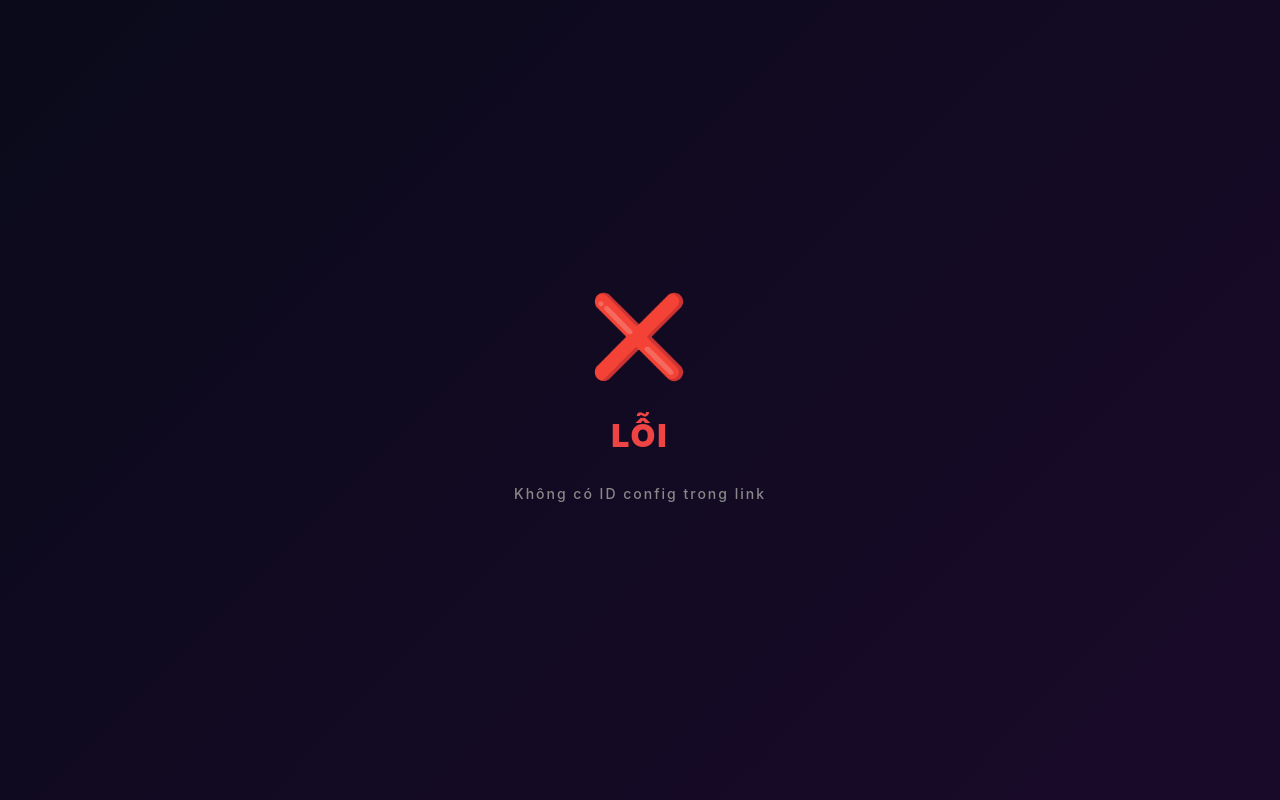
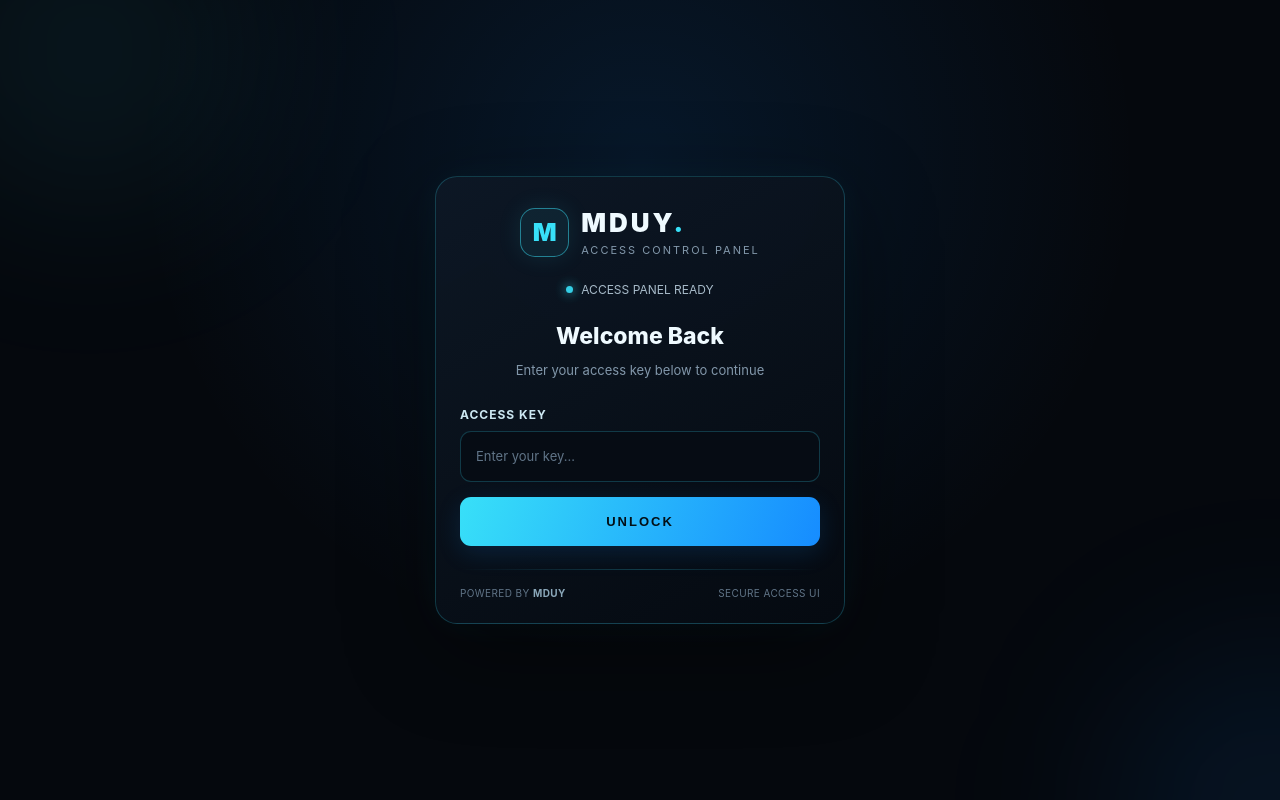
Before and after one commit to mduy913/Proxymduyf, a plain HTML site: page index.html in a window 1280 px wide. Drawn offline with Linux system fonts and the light colour scheme.

Commit message:
Update index.html

```diff
--- a/index.html
+++ b/index.html
@@ -1,138 +1,387 @@
+
 <!DOCTYPE html>
 <html lang="vi">
 <head>
   <meta charset="UTF-8">
-<meta name="viewport" content="width=device-width, initial-scale=1.0, maximum-scale=1.0, user-scalable=no">
-<title>Đang tải...</title>
+  <meta name="viewport" content="width=device-width, initial-scale=1.0">
+  <meta name="theme-color" content="#05080d">
+  <title>MDUY | Access Panel</title>
+
   <style>
-* { box-sizing: border-box; margin: 0; padding: 0; }
-html, body { width: 100vw; height: 100vh; overflow: hidden; background: #000; }
-.btn {
-    position: fixed; inset: 0;
-    background: linear-gradient(135deg, #0a0a1a 0%, #1a0a2a 100%);
-    border: none; color: #fff;
-    font-family: -apple-system, BlinkMacSystemFont, 'Segoe UI', Roboto, sans-serif;
-    font-size: 32px; font-weight: 900; letter-spacing: 2px;
+    :root {
+      --bg: #05080d;
+      --panel: #0a111b;
+      --cyan: #38e0f8;
+      --blue: #168cff;
+      --text: #effaff;
+      --muted: #8297aa;
+      --border: rgba(56, 224, 248, .22);
+    }
+
+    * {
+      box-sizing: border-box;
+      margin: 0;
+      padding: 0;
+    }
+
+    body {
+      min-height: 100vh;
+      display: flex;
+      align-items: center;
+      justify-content: center;
+      padding: 20px;
+      overflow-x: hidden;
+      color: var(--text);
+      background:
+        radial-gradient(ellipse at 50% 20%,
+          rgba(22, 140, 255, .12), transparent 55%),
+        var(--bg);
+      font-family: -apple-system, BlinkMacSystemFont,
+        "Segoe UI", sans-serif;
+    }
+
+    .ambient {
+      position: fixed;
+      width: 320px;
+      height: 320px;
+      border-radius: 50%;
+      background: rgba(56, 224, 248, .07);
+      filter: blur(90px);
+      pointer-events: none;
+      animation: float 7s ease-in-out infinite alternate;
+    }
+
+    .ambient.one {
+      top: -130px;
+      left: -100px;
+    }
+
+    .ambient.two {
+      right: -120px;
+      bottom: -150px;
+      background: rgba(22, 140, 255, .1);
+      animation-delay: -3s;
+    }
+
+    .panel {
+      position: relative;
+      z-index: 1;
+      width: 100%;
+      max-width: 410px;
+      padding: 30px 24px 24px;
+      border: 1px solid var(--border);
+      border-radius: 22px;
+      background: linear-gradient(
+        150deg,
+        rgba(13, 24, 37, .97),
+        rgba(5, 10, 17, .98)
+      );
+      box-shadow:
+        0 25px 90px rgba(0, 0, 0, .45),
+        0 0 35px rgba(56, 224, 248, .055);
+      animation: appear .65s ease both;
+    }
+
+    .brand {
+      display: flex;
+      align-items: center;
+      justify-content: center;
+      gap: 12px;
+      margin-bottom: 25px;
+    }
+
+    .brand-icon {
+      display: grid;
+      place-items: center;
+      width: 49px;
+      height: 49px;
+      border: 1px solid rgba(56, 224, 248, .5);
+      border-radius: 15px;
+      color: var(--cyan);
+      background: rgba(56, 224, 248, .07);
+      box-shadow: 0 0 24px rgba(56, 224, 248, .1);
+      font-size: 25px;
+      font-weight: 900;
+    }
+
+    .brand-name {
+      font-size: 26px;
+      font-weight: 900;
+      letter-spacing: 3px;
+    }
+
+    .brand-name span {
+      color: var(--cyan);
+    }
+
+    .subtitle {
+      margin-top: 5px;
+      color: var(--muted);
+      font-size: 11px;
+      letter-spacing: 2px;
+    }
+
+    .status {
+      display: flex;
+      justify-content: center;
+      align-items: center;
+      gap: 8px;
+      margin-bottom: 25px;
+      color: #a7bac9;
+      font-size: 12px;
+    }
+
+    .status-dot {
+      width: 7px;
+      height: 7px;
+      border-radius: 50%;
+      background: var(--cyan);
+      box-shadow: 0 0 12px var(--cyan);
+      animation: pulse 1.8s infinite;
+    }
+
+    .heading {
+      margin-bottom: 9px;
+      text-align: center;
+      font-size: 23px;
+      font-weight: 800;
+    }
+
+    .description {
+      margin-bottom: 25px;
+      text-align: center;
+      color: var(--muted);
+      font-size: 13px;
+      line-height: 1.7;
+    }
+
+    .field-label {
+      display: block;
+      margin-bottom: 9px;
+      color: #cce7f1;
+      font-size: 12px;
+      font-weight: 750;
+      letter-spacing: 1px;
+    }
+
+    .input-wrap {
+      position: relative;
+      margin-bottom: 15px;
+    }
+
+    .key-input {
+      width: 100%;
+      height: 51px;
+      padding: 0 15px;
+      outline: none;
+      border: 1px solid var(--border);
+      border-radius: 11px;
+      background: #060c14;
+      color: var(--text);
+      font: inherit;
+      font-size: 13px;
+      transition: .2s;
+    }
+
+    .key-input::placeholder {
+      color: #607487;
+    }
+
+    .key-input:focus {
+      border-color: var(--cyan);
+      box-shadow: 0 0 0 3px rgba(56, 224, 248, .08);
+    }
+
+    .unlock-btn {
+      position: relative;
+      width: 100%;
+      height: 49px;
+      overflow: hidden;
+      border: 0;
+      border-radius: 11px;
+      color: #031017;
+      background: linear-gradient(110deg, var(--cyan), var(--blue));
+      font-size: 13px;
+      font-weight: 900;
+      letter-spacing: 2px;
       cursor: pointer;
-    display: flex; flex-direction: column;
-    align-items: center; justify-content: center;
-    gap: 20px;
-    animation: pulse 2s ease-in-out infinite;
-    transition: all 0.3s;
+      transition: transform .2s, filter .2s, box-shadow .2s;
+      box-shadow: 0 7px 25px rgba(22, 140, 255, .15);
     }
-.btn:active { transform: scale(0.98); }
-.btn .icon { font-size: 80px; animation: bounce 1.5s ease-in-out infinite; }
-.btn .text { background: linear-gradient(135deg, #a855f7, #ec4899, #f59e0b); -webkit-background-clip: text; -webkit-text-fill-color: transparent; }
-.btn .sub { font-size: 14px; color: #888; font-weight: 500; margin-top: 10px; padding: 0 20px; text-align: center; }
-.btn.error { animation: none; }
-.btn.error .text { background: none; -webkit-text-fill-color: #ef4444; color: #ef4444; }
-.btn.success { animation: successGlow 2s ease-in-out infinite; }
-.btn.success .icon { animation: none; }
-@keyframes pulse { 0%, 100% { box-shadow: inset 0 0 0 0 rgba(168,85,247,0); } 50% { box-shadow: inset 0 0 100px 0 rgba(168,85,247,0.3); } }
-@keyframes successGlow { 0%, 100% { box-shadow: inset 0 0 0 0 rgba(34,197,94,0); } 50% { box-shadow: inset 0 0 100px 0 rgba(34,197,94,0.3); } }
-@keyframes bounce { 0%, 100% { transform: translateY(0); } 50% { transform: translateY(-15px); } }
+
+    .unlock-btn:hover {
+      filter: brightness(1.12);
+      box-shadow: 0 7px 30px rgba(56, 224, 248, .22);
+    }
+
+    .unlock-btn:active {
+      transform: scale(.985);
+    }
+
+    .unlock-btn:disabled {
+      opacity: .65;
+      cursor: wait;
+    }
+
+    .message {
+      display: none;
+      margin-top: 14px;
+      padding: 11px;
+      border: 1px solid var(--border);
+      border-radius: 9px;
+      color: var(--cyan);
+      background: rgba(56, 224, 248, .05);
+      text-align: center;
+      font-size: 12px;
+      line-height: 1.6;
+    }
+
+    .message.show {
+      display: block;
+    }
+
+    .message.error {
+      color: #ff9292;
+      border-color: rgba(255, 100, 100, .3);
+      background: rgba(255, 80, 80, .05);
+    }
+
+    .divider {
+      height: 1px;
+      margin: 23px 0 17px;
+      background: linear-gradient(
+        90deg, transparent, var(--border), transparent
+      );
+    }
+
+    .footer {
+      display: flex;
+      justify-content: space-between;
+      gap: 10px;
+      color: #607487;
+      font-size: 10px;
+      letter-spacing: .4px;
+    }
+
+    .footer strong {
+      color: #8ba8ba;
+      font-weight: 650;
+    }
+
+    @keyframes appear {
+      from { opacity: 0; transform: translateY(15px); }
+      to { opacity: 1; transform: translateY(0); }
+    }
+
+    @keyframes pulse {
+      50% { opacity: .45; box-shadow: 0 0 3px var(--cyan); }
+    }
+
+    @keyframes float {
+      from { transform: translate(0, 0); }
+      to { transform: translate(35px, 25px); }
+    }
+
+    @media (max-width: 420px) {
+      .panel { padding: 26px 19px 21px; }
+      .brand-name { font-size: 23px; }
+      .heading { font-size: 21px; }
+    }
   </style>
 </head>
+
 <body>
+  <div class="ambient one"></div>
+  <div class="ambient two"></div>
 
-<button class="btn" id="btn">
-    <div class="icon" id="icon">📥</div>
-    <div class="text" id="text">ĐANG TẢI...</div>
-    <div class="sub" id="sub">Vui lòng đợi</div>
+  <main class="panel">
+    <header class="brand">
+      <div class="brand-icon">M</div>
+      <div>
+        <div class="brand-name">MDUY<span>.</span></div>
+        <div class="subtitle">ACCESS CONTROL PANEL</div>
+      </div>
+    </header>
+
+    <div class="status">
+      <span class="status-dot"></span>
+      <span id="statusText">ACCESS PANEL READY</span>
+    </div>
+
+    <h1 class="heading">Welcome Back</h1>
+    <p class="description">
+      Enter your access key below to continue
+    </p>
+
+    <form id="unlockForm">
+      <label class="field-label" for="accessKey">
+        ACCESS KEY
+      </label>
+
+      <div class="input-wrap">
+        <input
+          id="accessKey"
+          class="key-input"
+          type="password"
+          placeholder="Enter your key..."
+          autocomplete="off"
+          spellcheck="false"
+          required
+        >
+      </div>
+
+      <button class="unlock-btn" id="unlockBtn" type="submit">
+        UNLOCK
       </button>
 
+      <div class="message" id="message" role="status"></div>
+    </form>
+
+    <div class="divider"></div>
+
+    <footer class="footer">
+      <span>POWERED BY <strong>MDUY</strong></span>
+      <span>SECURE ACCESS UI</span>
+    </footer>
+  </main>
+
   <script>
-(function() {
-    'use strict';
+    const form = document.getElementById("unlockForm");
+    const keyInput = document.getElementById("accessKey");
+    const unlockBtn = document.getElementById("unlockBtn");
+    const message = document.getElementById("message");
+    const statusText = document.getElementById("statusText");
 
-    var FIREBASE = 'https://shopmduy-default-rtdb.asia-southeast1.firebasedatabase.app/configs/';
+    form.addEventListener("submit", function (event) {
+      event.preventDefault();
 
-    var btn = document.getElementById('btn');
-    var iconEl = document.getElementById('icon');
-    var textEl = document.getElementById('text');
-    var subEl = document.getElementById('sub');
+      const key = keyInput.value.trim();
 
-    function getParam(n) {
-        return new URLSearchParams(location.search).get(n);
-    }
+      message.className = "message";
+      message.textContent = "";
 
-    function setState(state, text, sub) {
-        btn.className = 'btn' + (state ? ' ' + state : '');
-        iconEl.textContent = state === 'error' ? '❌' : state === 'success' ? '✅' : '📥';
-        textEl.textContent = text;
-        if (sub !== undefined) subEl.textContent = sub;
-    }
-
-    function downloadBlob(content, filename) {
-        var base64 = btoa(unescape(encodeURIComponent(content)));
-        var dataUri = 'data:application/x-apple-aspen-config;base64,' + base64;
-
-        var isSafari = /iPhone|iPad|iPod/i.test(navigator.userAgent)
-            && /Safari/i.test(navigator.userAgent)
-            && !/CriOS|FxiOS|EdgiOS/i.test(navigator.userAgent);
-
-        if (isSafari) {
-            window.location.href = dataUri;
-        } else {
-            var a = document.createElement('a');
-            a.href = dataUri;
-            a.download = filename;
-            a.style.display = 'none';
-            document.body.appendChild(a);
-            a.click();
-            setTimeout(function() { document.body.removeChild(a); }, 100);
-        }
-    }
-
-    async function loadAndDownload() {
-        var configId = getParam('id');
-
-        if (!configId) {
-            setState('error', 'LỖI', 'Không có ID config trong link');
+      if (!key) {
+        showMessage("Please enter your access key.", true);
+        keyInput.focus();
         return;
       }
 
-        setState('', 'ĐANG TẢI...', 'Đang lấy dữ liệu từ server');
+      /*
+       * Giao diện hiện tại chưa kết nối máy chủ xác thực.
+       * Không báo đăng nhập thành công khi chưa xác minh key.
+       * Hãy nối phần này với API đăng nhập hợp lệ của website.
+       */
+      statusText.textContent = "KEY ENTERED";
+      showMessage(
+        "Key đã được nhập. Cần kết nối API xác thực để đăng nhập.",
+        false
+      );
+    });
 
-        try {
-            var res = await fetch(FIREBASE + configId + '.json');
-
-            if (!res.ok) throw new Error('HTTP ' + res.status);
-
-            var data = await res.json();
-
-            if (!data || !data.content) {
-                setState('error', 'KHÔNG TÌM THẤY', 'Link đã được sử dụng hoặc không tồn tại');
-                return;
+    function showMessage(text, isError) {
+      message.textContent = text;
+      message.className = "message show" + (isError ? " error" : "");
     }
-
-            var sizeKB = Math.round(data.content.length / 1024);
-            var count = data.count || '?';
-            setState('success', 'ĐANG TẢI XUỐNG', count + ' WebClip • ' + sizeKB + 'KB');
-
-            setTimeout(function() {
-                downloadBlob(data.content, data.name || 'webclip-config.mobileconfig');
-
-                setTimeout(function() {
-                    fetch(FIREBASE + configId + '.json', { method: 'DELETE' })
-                        .then(function() {
-                            setState('success', 'ĐÃ TẢI XONG', 'Config đã được xoá khỏi server');
-                        })
-                        .catch(function() {
-                            setState('success', 'ĐÃ TẢI XONG', 'Vui lòng cài đặt file vừa tải');
-                        });
-                }, 1000);
-
-            }, 300);
-
-        } catch (err) {
-            setState('error', 'LỖI', err.message);
-        }
-    }
-
-    loadAndDownload();
-})();
   </script>
-
 </body>
 </html>
```
Lines whose indentation alone changed are shown as unchanged.
